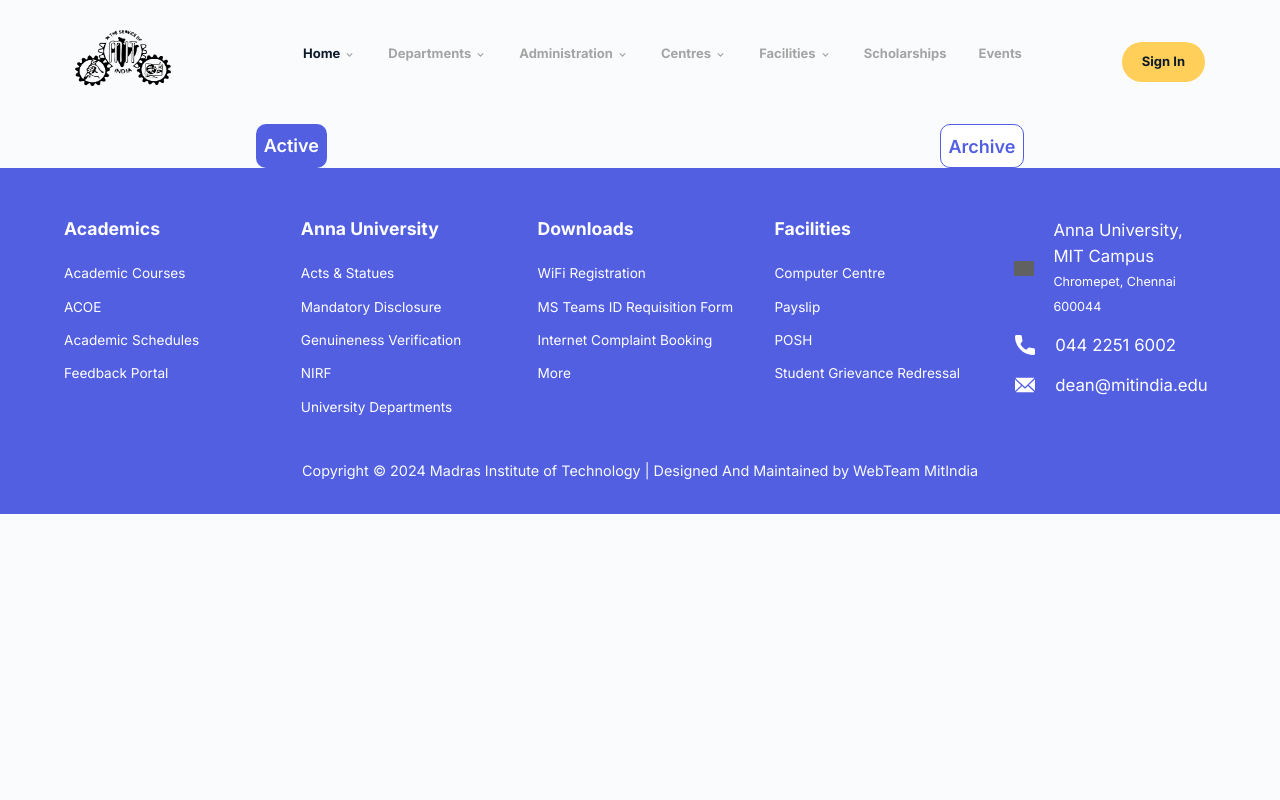
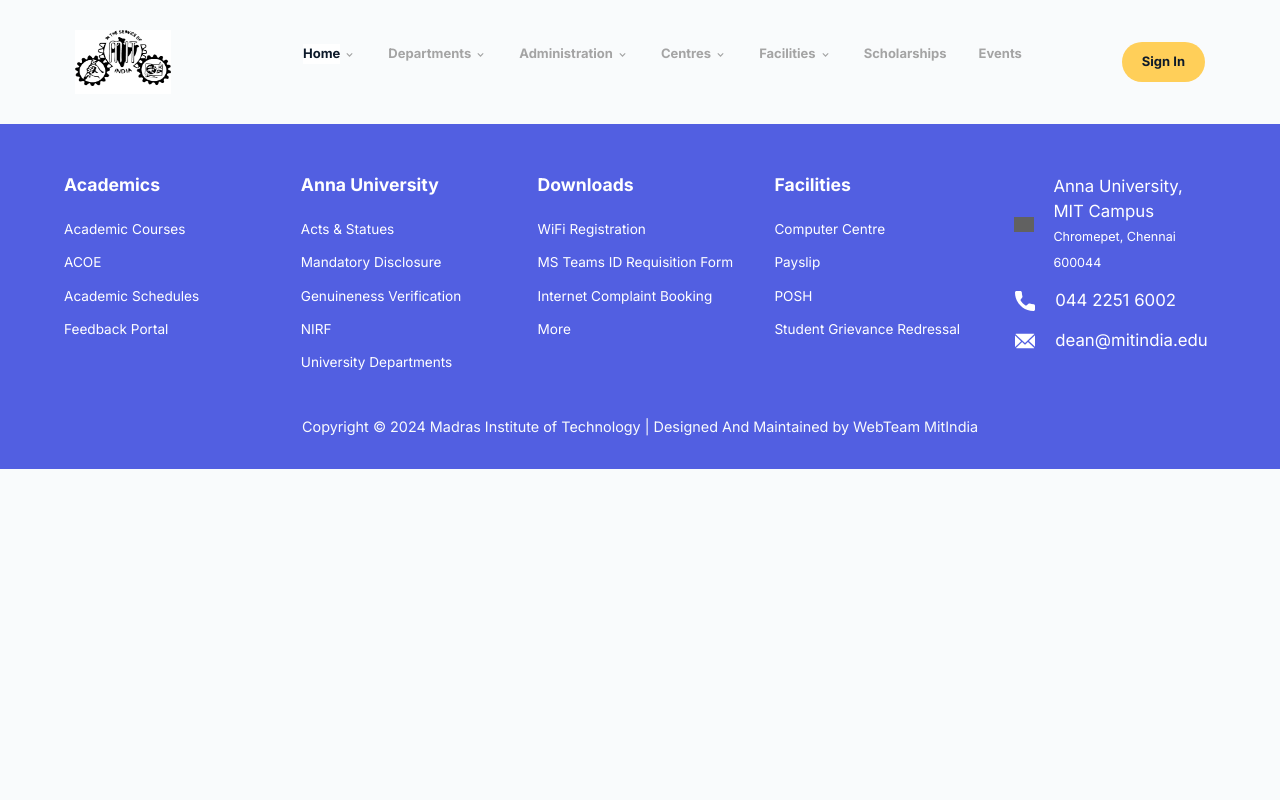
Before and after one commit to MIT-Web-Team/mit-website-php, a PHP site: page /scholarships in a window 1280 px wide. Run offline with PHP 8.4, Linux system fonts and the light colour scheme; data that the repository does not hold is empty; some libraries are stand-ins or nearby versions; grey boxes are pictures that could not be loaded.

Commit message:
Refactor scholarships

```diff
--- a/src/pages/public/scholarships.css
+++ b/src/pages/public/scholarships.css
@@ -8,18 +8,20 @@
   overflow: hidden;
   margin: 1% 0 0 0;
   padding: 1%;
-
-  cursor: pointer;
-
   align-items: center;
-  background-color: var(--white);
+  background-color: var(--light-grey);
   @media (max-width: 900px) {
     width: 100%;
     margin: 2% 0;
   }
 }
 
-.outerContainer:hover {
+.active {
+  background-color: var(--white);
+  cursor: pointer;
+}
+
+.active:hover {
   box-shadow: rgba(0, 0, 0, 0.24) 0px 3px 8px;
 }
 
@@ -45,14 +47,11 @@
   font-size: 16px;
   letter-spacing: 1px;
   /* float: left; */
-
   width: 95%;
   margin-right: 1%;
-
   display: flex;
   flex-direction: column;
   /* align-items: center; */
-
   @media (max-width: 900px) {
     width: 100%;
   }
@@ -139,45 +138,3 @@
   justify-content: center;
   flex-direction: column;
 }
-.scholarshipType {
-  display: flex;
-  flex-direction: row;
-  flex-wrap: wrap;
-  margin: 0 10px;
-  font-size: large;
-  font-weight: 600;
-  justify-content: space-between;
-  width: 60%;
-  color: var(--primary-color);
-  @media (max-width:900px){
-  }
-  /* border: red solid; */
-}
-.scholarshipType >.active {
-  /* border: 2px solid;   */
-  background-color: var(--secondary-color);
-  padding: 1%;
-  border-radius: 10px;
-  color: var(--white);
-  cursor: pointer;
-  @media (max-width:900px) {
-    font-size: medium;
-    padding: 3%;
-  }
-}
-.scholarshipType > .passive{
-  border:1px solid var(--secondary-color);
-  padding:1%;
-  border-radius: 10px;
-  background-color: var(--white);
-  cursor: pointer;
-  color: var(--secondary-color);
-  @media (max-width:900px) {
-    font-size: medium;
-    padding: 3%;
-  }
-}
-.scholarshipType > .passive:hover{
-  background-color: var(--secondary-color);
-  color: var(--white);
-}
--- a/src/pages/public/scholarships.php
+++ b/src/pages/public/scholarships.php
@@ -30,50 +30,18 @@
     var imgElement = document.querySelector('.HeaderLogo img');
     imgElement.setAttribute('src', '/src/assets/mit_logo.png');
 
-    var scholarshipType = true; // Set this to false for archived scholarships
-
-    var scholarshipContainer = document.createElement('div');
-    scholarshipContainer.className = 'scholarshipContainer noselect';
-    var recentTextContainer = document.createElement('div');
-    recentTextContainer.className = 'recentTextContainer';
-    var scholarshipTypeDiv = document.createElement('div');
-    scholarshipTypeDiv.className = 'scholarshipType';
-    var activeButton = document.createElement('div');
-    activeButton.id = 'active';
-    activeButton.className = scholarshipType ? 'active' : 'passive';
-    activeButton.textContent = 'Active';
-    var archiveButton = document.createElement('div');
-    archiveButton.id = 'archive';
-    archiveButton.className = !scholarshipType ? 'active' : 'passive';
-    archiveButton.textContent = 'Archive';
-    activeButton.addEventListener('click', function() {
-        scholarshipType = true;
-        activeButton.className = 'active';
-        archiveButton.className = 'passive';
-        renderScholarships();
-    });
-    archiveButton.addEventListener('click', function() {
-        scholarshipType = false;
-        activeButton.className = 'passive';
-        archiveButton.className = 'active';
-        renderScholarships();
-    });
-    scholarshipTypeDiv.appendChild(activeButton);
-    scholarshipTypeDiv.appendChild(archiveButton);
-    recentTextContainer.appendChild(scholarshipTypeDiv);
-    scholarshipContainer.appendChild(recentTextContainer);
-    var pageContainer = document.querySelector('.page-container');
-    var footer = document.querySelector('.footer-container');
-    pageContainer.insertBefore(scholarshipContainer, footer);
-
-    function renderScholarshipCard(data, scholarshipType) {
+    function renderScholarshipCard(data) {
         var scholarshipDate = new Date(data.scholarshipDate);
         var formattedDate = scholarshipDate.getDate() + "-" + (scholarshipDate.getMonth() + 1) + "-" + scholarshipDate.getFullYear();
         var outerContainer = document.createElement('div');
-        outerContainer.className = 'outerContainer';
-        outerContainer.onclick = function() {
-            window.open(data.viewmore, '_blank');
-        };
+        if (new Date(data.scholarshipValidity) >= new Date()) {
+            outerContainer.className = 'outerContainer active';
+            outerContainer.onclick = function() {
+                window.open(data.viewmore, '_blank');
+            };
+        } else {
+            outerContainer.className = 'outerContainer';
+        }
         var textContainer = document.createElement('div');
         textContainer.className = 'textContainer';
         var headContainer = document.createElement('div');
@@ -92,11 +60,11 @@
         path.setAttribute('clip-rule', 'evenodd');
         svg.appendChild(path);
         headContainer.appendChild(svg);
-        if (scholarshipType) {
-            var blinkingDiv = document.createElement('div');
-            blinkingDiv.className = 'blinking-div';
-            headContainer.appendChild(blinkingDiv);
-        }
+        // if (scholarshipType) {
+        //     var blinkingDiv = document.createElement('div');
+        //     blinkingDiv.className = 'blinking-div';
+        //     headContainer.appendChild(blinkingDiv);
+        // }
         var title = document.createElement('div');
         title.className = 'title';
         title.textContent = data.scholarshipTitle;
@@ -126,24 +94,6 @@
         });
     }
 
-    function separateScholarships(array) {
-        var today = new Date();
-        var recentScholarships = [];
-        var otherScholarships = [];
-        array.forEach(function(item) {
-            var timestamp = new Date(item.scholarshipValidity);
-            if (timestamp >= today) {
-                recentScholarships.push(item);
-            } else {
-                otherScholarships.push(item);
-            }
-        });
-        return {
-            'recent': recentScholarships,
-            'other': otherScholarships
-        };
-    }
-
     function renderScholarships() {
         // Fetch data from the server
         $.ajax({
@@ -151,8 +101,6 @@
             type: 'POST',
             success: function(data) {
                 data = JSON.parse(data);
-                console.log(data);
-                var separatedScholarships = separateScholarships(data);
                 var possibleScholarshipTypes = getAllScholarshipTypes(data);
                 // Remove the current recentContainer
                 var recentContainer = document.querySelector('.recentContainer');
@@ -167,10 +115,9 @@
                     scholarshipTypeContainer.className = 'scholarshipTypeContainer';
                     var scholarshipCardContainer = document.createElement('div');
                     scholarshipCardContainer.className = 'scholarshipCardContainer';
-                    var separatedScholarshipsList = scholarshipType ? separatedScholarships.recent : separatedScholarships.other;
-                    var filteredScholarships = filterScholarship(separatedScholarshipsList, possibleScholarshipType);
+                    var filteredScholarships = filterScholarship(data, possibleScholarshipType);
                     filteredScholarships.forEach(function(scholarship) {
-                        var scholarshipCard = renderScholarshipCard(scholarship, scholarshipType);
+                        var scholarshipCard = renderScholarshipCard(scholarship);
                         scholarshipCardContainer.appendChild(scholarshipCard);
                     });
                     scholarshipTypeContainer.appendChild(scholarshipCardContainer);
```
